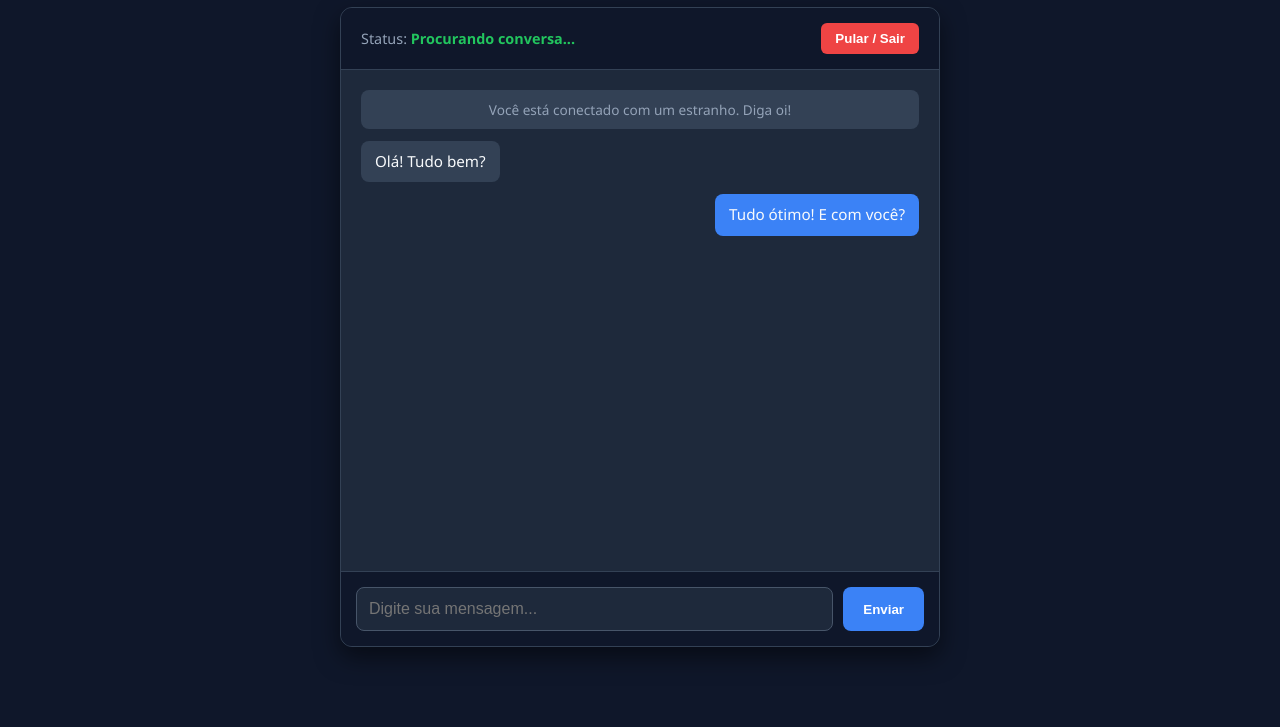
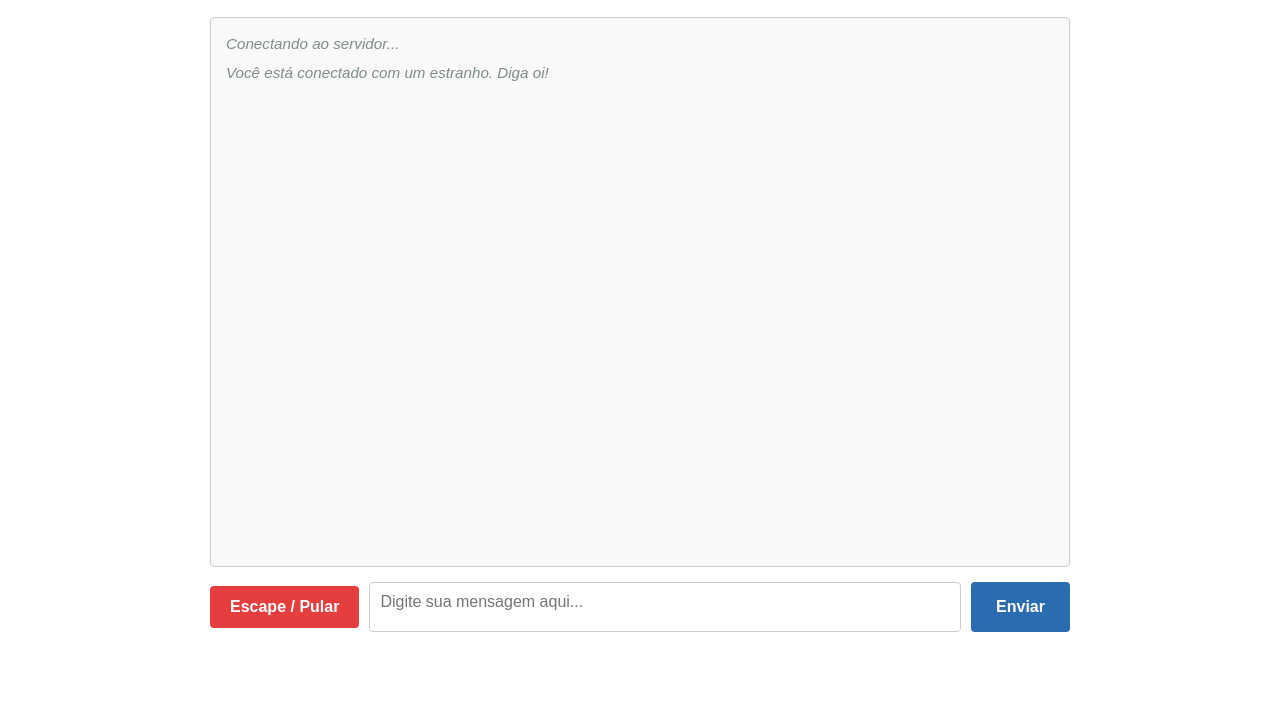
Before and after one commit to brunodias-oficial/brdias97, a plain HTML site: page index.html in a window 1280 px wide. Shown: the part 73-800 px from the top of the page. Drawn offline with Linux system fonts and the light colour scheme.

Commit message:
Update index.html

```diff
--- a/index.html
+++ b/index.html
@@ -3,17 +3,8 @@
 <head>
     <meta charset="UTF-8">
     <meta name="viewport" content="width=device-width, initial-scale=1.0">
-    <title>Bate-Papo Anônimo</title>
+    <title>Omegle - Conversa de Texto</title>
     <style>
-        :root {
-            --bg-color: #0f172a;
-            --chat-bg: #1e293b;
-            --accent: #3b82f6;
-            --accent-hover: #2563eb;
-            --text-main: #f8fafc;
-            --text-muted: #94a3b8;
-        }
-
         * {
             margin: 0;
             padding: 0;
@@ -21,186 +12,204 @@
         }
 
         body {
-            font-family: 'Segoe UI', Tahoma, Geneva, Verdana, sans-serif;
-            background-color: var(--bg-color);
-            color: var(--text-main);
-            height: 100vh;
+            font-family: Arial, sans-serif;
+            background-color: #ffffff;
+            color: #333;
             display: flex;
             flex-direction: column;
-            justify-content: center;
+            height: 100vh;
+        }
+
+        /* TOPO / LOGO */
+        header {
+            padding: 15px 20px;
+            border-bottom: 1px solid #ddd;
+            display: flex;
             align-items: center;
         }
 
-        .chat-container {
-            width: 100%;
-            max-width: 600px;
-            height: 80vh;
-            background-color: var(--chat-bg);
-            border-radius: 12px;
+        .omegle-logo {
+            font-size: 1.8rem;
+            font-weight: bold;
+            color: #000;
+            font-family: Georgia, serif;
+        }
+
+        .omegle-logo span {
+            color: #2b6cb0;
+        }
+
+        /* ÁREA PRINCIPAL DO CHAT */
+        .chatbox-wrapper {
+            flex: 1;
             display: flex;
             flex-direction: column;
-            box-shadow: 0 10px 25px rgba(0,0,0,0.5);
-            overflow: hidden;
-            border: 1px solid #334155;
+            max-width: 900px;
+            width: 100%;
+            margin: 0 auto;
+            padding: 20px;
         }
 
-        /* CABEÇALHO DO CHAT */
-        .chat-header {
-            padding: 15px 20px;
-            background-color: #0f172a;
+        .log-container {
+            flex: 1;
+            border: 1px solid #ccc;
+            background-color: #f9f9f9;
+            border-radius: 4px;
+            padding: 15px;
+            overflow-y: auto;
             display: flex;
-            justify-content: space-between;
-            align-items: center;
-            border-bottom: 1px solid #334155;
+            flex-direction: column;
+            gap: 8px;
+            font-size: 0.95rem;
+            max-height: calc(100vh - 250px);
         }
 
-        .status {
-            font-size: 0.9rem;
-            color: var(--text-muted);
+        .log-message {
+            line-height: 1.4;
         }
 
-        .status span {
-            color: #22c55e;
+        .log-message.status {
+            color: #7f8c8d;
+            font-style: italic;
+        }
+
+        .log-message.stranger {
+            color: red;
             font-weight: bold;
         }
 
-        .btn-next {
-            background-color: #ef4444;
+        .log-message.you {
+            color: blue;
+            font-weight: bold;
+        }
+
+        /* ÁREA DE CONTROLE E INPUT */
+        .control-area {
+            display: flex;
+            margin-top: 15px;
+            gap: 10px;
+            align-items: center;
+        }
+
+        .btn-disconnect {
+            background-color: #e53e3e;
             color: white;
             border: none;
-            padding: 8px 14px;
-            border-radius: 6px;
+            padding: 12px 20px;
+            font-size: 1rem;
+            font-weight: bold;
+            border-radius: 4px;
             cursor: pointer;
-            font-weight: bold;
-            transition: background 0.2s;
         }
 
-        .btn-next:hover {
-            background-color: #dc2626;
+        .btn-disconnect:hover {
+            background-color: #c53030;
         }
 
-        /* CAIXA DE MENSAGENS */
-        .chat-messages {
+        .chat-input {
             flex: 1;
-            padding: 20px;
-            overflow-y: auto;
             display: flex;
-            flex-direction: column;
-            gap: 12px;
+            gap: 10px;
         }
 
-        .message {
-            max-width: 75%;
-            padding: 10px 14px;
-            border-radius: 8px;
-            font-size: 0.95rem;
-            line-height: 1.4;
-        }
-
-        .message.system {
-            background-color: #334155;
-            color: var(--text-muted);
-            text-align: center;
-            max-width: 100%;
-            font-size: 0.85rem;
-        }
-
-        .message.incoming {
-            background-color: #334155;
-            align-self: flex-start;
-        }
-
-        .message.outgoing {
-            background-color: var(--accent);
-            align-self: flex-end;
-        }
-
-        /* ÁREA DE DIGITAÇÃO */
-        .chat-input-area {
-            padding: 15px;
-            background-color: #0f172a;
-            display: flex;
-            gap: 10px;
-            border-top: 1px solid #334155;
-        }
-
-        .chat-input-area input {
+        .chat-input textarea {
             flex: 1;
-            background-color: #1e293b;
-            border: 1px solid #475569;
-            padding: 12px;
-            border-radius: 8px;
-            color: white;
+            height: 50px;
+            resize: none;
+            padding: 10px;
+            border: 1px solid #ccc;
+            border-radius: 4px;
+            font-family: Arial, sans-serif;
             font-size: 1rem;
             outline: none;
         }
 
-        .chat-input-area input:focus {
-            border-color: var(--accent);
+        .chat-input textarea:focus {
+            border-color: #2b6cb0;
         }
 
-        .chat-input-area button {
-            background-color: var(--accent);
+        .btn-send {
+            background-color: #2b6cb0;
             color: white;
             border: none;
-            padding: 0 20px;
-            border-radius: 8px;
+            padding: 0 25px;
+            font-size: 1rem;
             font-weight: bold;
+            border-radius: 4px;
             cursor: pointer;
-            transition: background 0.2s;
         }
 
-        .chat-input-area button:hover {
-            background-color: var(--accent-hover);
+        .btn-send:hover {
+            background-color: #2c5282;
         }
     </style>
 </head>
 <body>
 
-    <div class="chat-container">
-        <!-- Topo -->
-        <div class="chat-header">
-            <div class="status">Status: <span>Procurando conversa...</span></div>
-            <button class="btn-next">Pular / Sair</button>
+    <header>
+        <div class="omegle-logo">Omegle <span>clone</span></div>
+    </header>
+
+    <div class="chatbox-wrapper">
+        <!-- Histórico de Conversas (Estilo Clássico) -->
+        <div class="log-container" id="logContainer">
+            <div class="log-message status">Conectando ao servidor...</div>
+            <div class="log-message status">Você está conectado com um estranho. Diga oi!</div>
         </div>
 
-        <!-- Mensagens -->
-        <div class="chat-messages" id="messageBox">
-            <div class="message system">Você está conectado com um estranho. Diga oi!</div>
-            <div class="message incoming">Olá! Tudo bem?</div>
-            <div class="message outgoing">Tudo ótimo! E com você?</div>
-        </div>
-
-        <!-- Digitação -->
-        <div class="chat-input-area">
-            <input type="tecla" placeholder="Digite sua mensagem..." id="messageInput">
-            <button id="sendBtn">Enviar</button>
+        <!-- Botão de Sair/Pular e Caixa de Texto -->
+        <div class="control-area">
+            <button class="btn-disconnect" id="btnNext">Escape / Pular</button>
+            <div class="chat-input">
+                <textarea id="messageInput" placeholder="Digite sua mensagem aqui..."></textarea>
+                <button class="btn-send" id="btnSend">Enviar</button>
+            </div>
         </div>
     </div>
 
     <script>
-        // Pequena lógica visual de exemplo para envio de mensagem
-        const messageBox = document.getElementById('messageBox');
+        const logContainer = document.getElementById('logContainer');
         const messageInput = document.getElementById('messageInput');
-        const sendBtn = document.getElementById('sendBtn');
+        const btnSend = document.getElementById('btnSend');
+        const btnNext = document.getElementById('btnNext');
+
+        function addLog(text, type = 'status') {
+            const div = document.createElement('div');
+            div.classList.add('log-message', type);
+            div.innerHTML = text;
+            logContainer.appendChild(div);
+            logContainer.scrollTop = logContainer.scrollHeight;
+        }
 
         function enviarMensagem() {
             const texto = messageInput.value.trim();
             if (texto !== "") {
-                const novaMsg = document.createElement('div');
-                novaMsg.classList.add('message', 'outgoing');
-                novaMsg.textContent = texto;
-                messageBox.appendChild(novaMsg);
+                addLog(`Você: ${texto}`, 'you');
                 messageInput.value = "";
-                messageBox.scrollTop = messageBox.scrollHeight; // Rola para o fim
+
+                // Simulação de resposta automática só para teste visual
+                setTimeout(() => {
+                    addLog(`Estranho: Olá! Recebi sua mensagem: "${texto}"`, 'stranger');
+                }, 1000);
             }
         }
 
-        sendBtn.addEventListener('click', enviarMensagem);
-        messageInput.addEventListener('keypress', function(e) {
-            if (e.key === 'Enter') {
+        btnSend.addEventListener('click', enviarMensagem);
+
+        messageInput.addEventListener('keydown', function(e) {
+            if (e.key === 'Enter' && !e.shiftKey) {
+                e.preventDefault();
                 enviarMensagem();
             }
+        });
+
+        btnNext.addEventListener('click', function() {
+            logContainer.innerHTML = "";
+            addLog("Você conversou com alguém. A conversa foi encerrada.", 'status');
+            addLog("Procurando um novo estranho...", 'status');
+            setTimeout(() => {
+                addLog("Conectado a um novo estranho!", 'status');
+            }, 1500);
         });
     </script>
 
```
